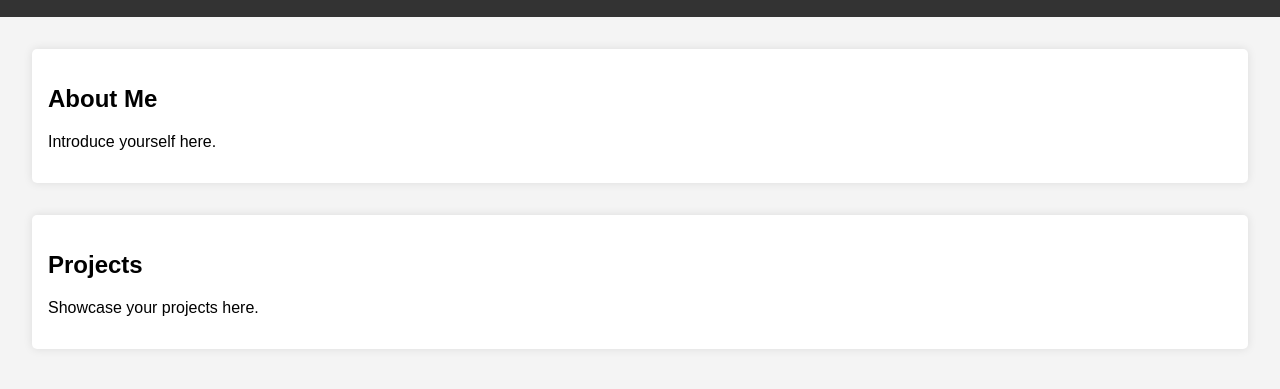
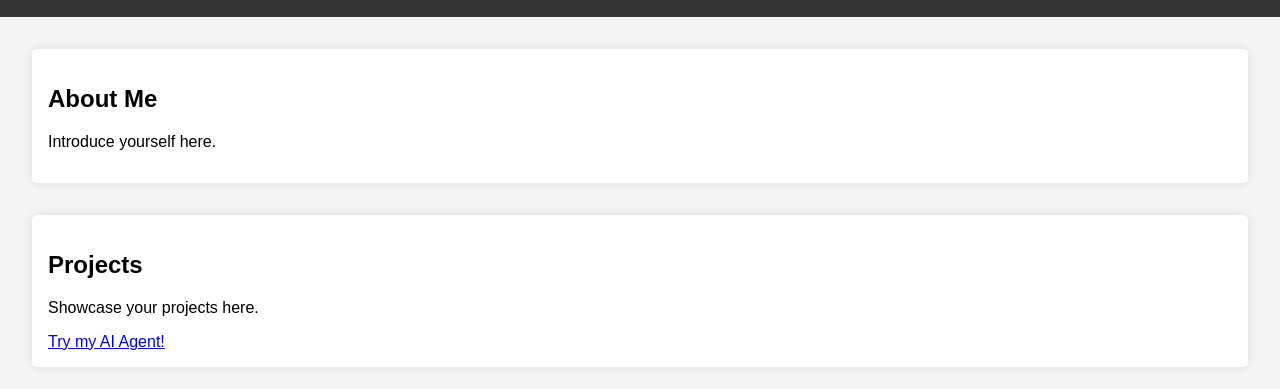
Before and after one commit to vigneshNagaraja/portfolio, a plain HTML site: page index.html in a window 1280 px wide. Shown: the part 95-484 px from the top of the page. Drawn offline with Linux system fonts and the light colour scheme.

Commit message:
Update index.html

```diff
--- a/index.html
+++ b/index.html
@@ -17,6 +17,7 @@
     <section>
         <h2>Projects</h2>
         <p>Showcase your projects here.</p>
+        <a href="agent.html">Try my AI Agent!</a>
     </section>
 </body>
 </html>
```
